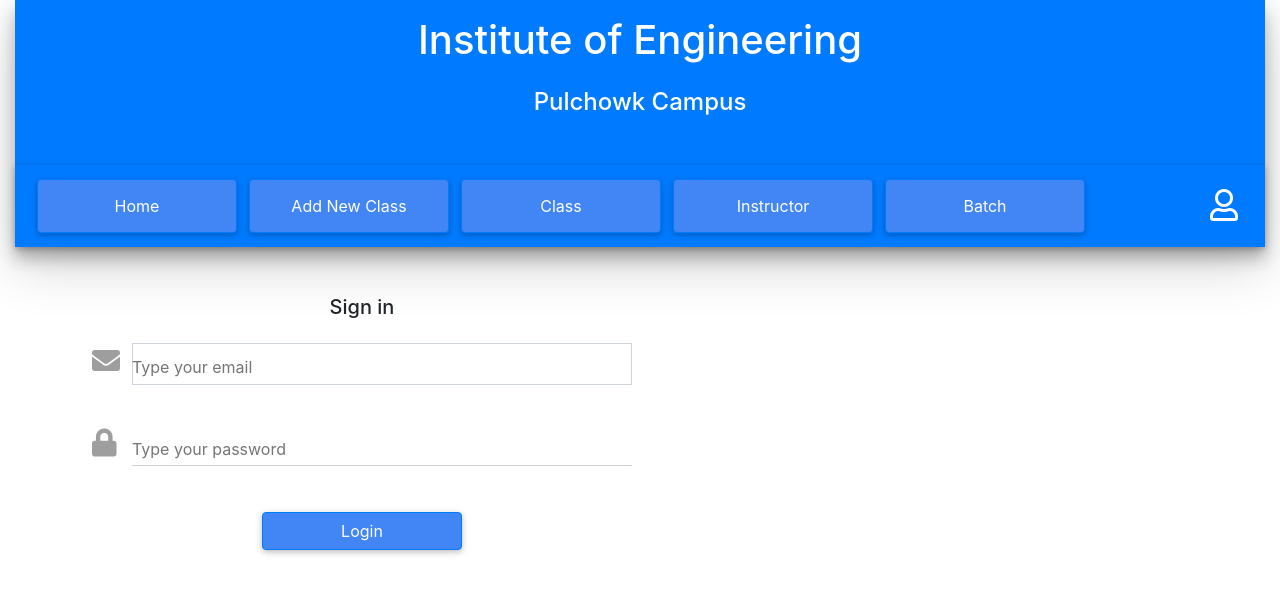
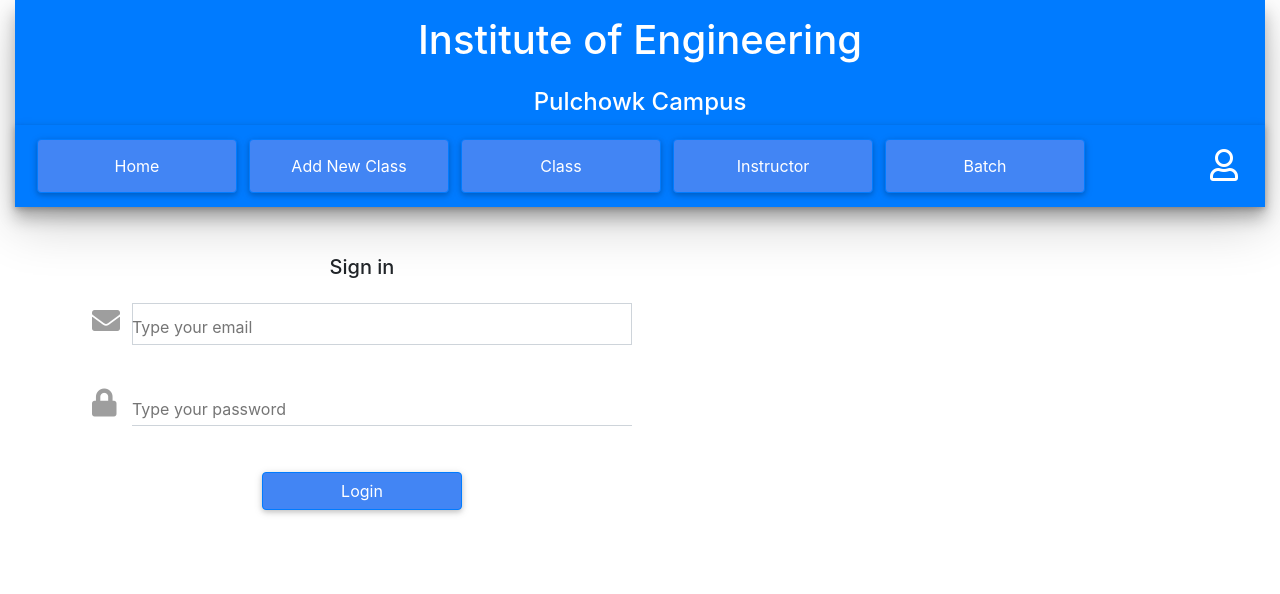
Before and after one commit to Minor-DBMS-Projects/Attendance-Client, a React (Create React App) app: page / in a window 1280 px wide. Shown: the top 594 px of the page. Built offline with nearby package versions, Linux system fonts and the light colour scheme; no server answers.

Commit message:
Hidden the header in history page

```diff
--- a/src/components/layout/Header.js
+++ b/src/components/layout/Header.js
@@ -7,8 +7,8 @@
   j;
   render() {
     const { location } = this.props;
-    // if (location.pathname.match("/history")) return null;
-    // else
+    if (location.pathname.match("/history")) return <Navigation />;
+    else
       return (
         <div className="bg-primary z-depth-3">
           <h1 className=" p-3 d-flex justify-content-center text-white">
--- a/src/components/layout/Navigation.js
+++ b/src/components/layout/Navigation.js
@@ -21,7 +21,7 @@
 
   render() {
     return (
-      <div className="mt-5" style={{ backgroundColor: "#007bff" }}>
+      <div className="" style={{ backgroundColor: "#007bff" }}>
         <MDBNavbar dark expand="md">
           <MDBNavbarToggler onClick={this.toggleCollapse} />
           <MDBCollapse id="navbarCollapse3" isOpen={this.state.isOpen} navbar>
```
Lines whose indentation alone changed are shown as unchanged.
